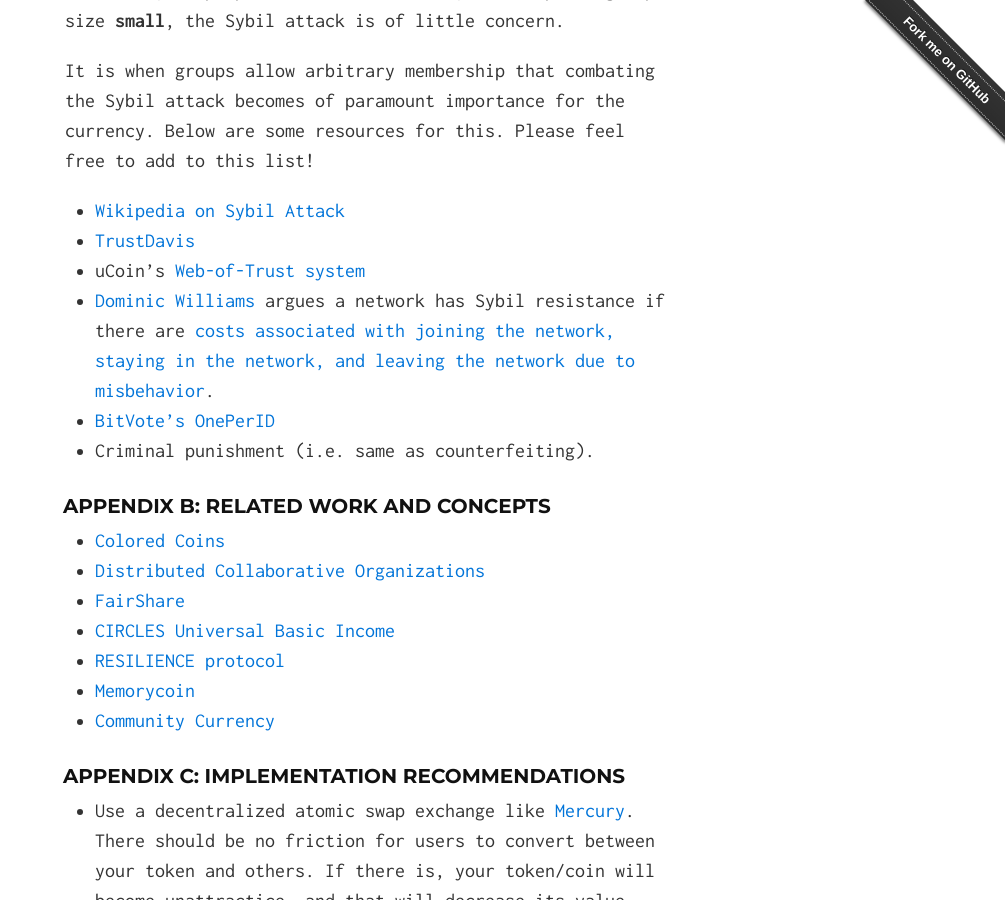
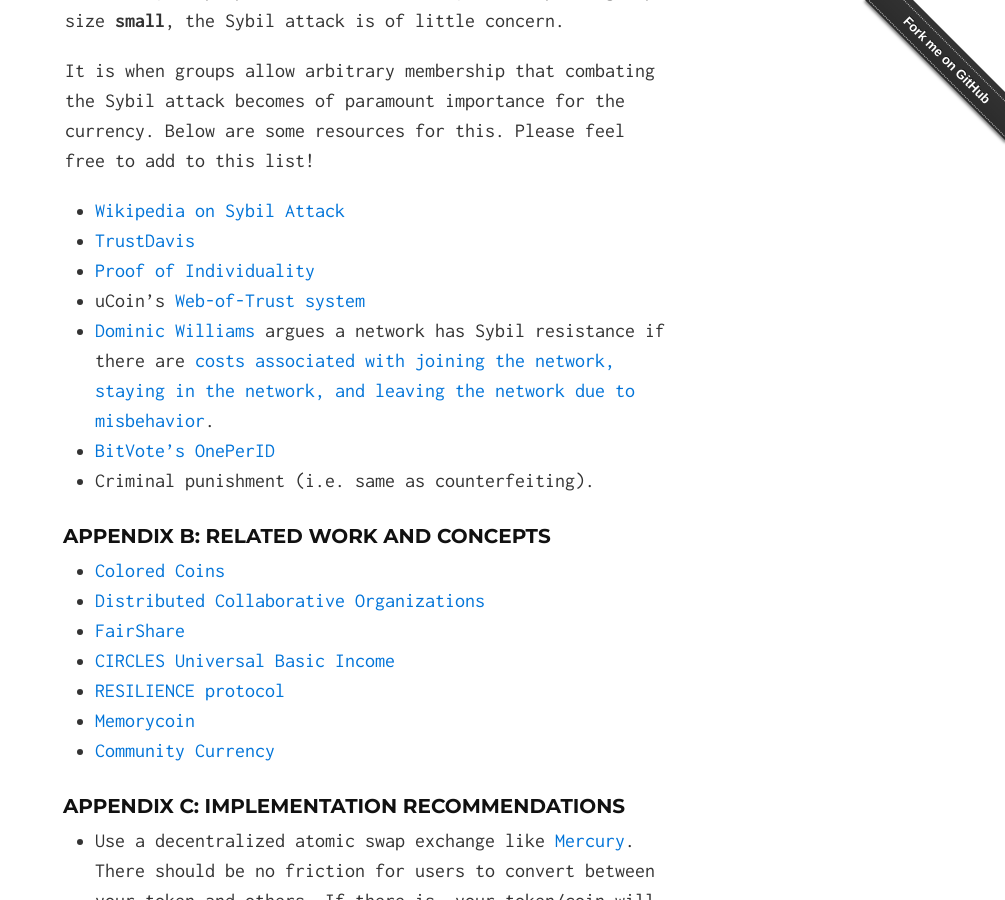
Before and after one commit to okTurtles/groupcurrency.org, a Jekyll site: the page built from index.md, in a window 1280 px wide and 900 px high, scrolled down 5064 px. Shown: the whole window, without its empty margins (275-1280 px from the left). Built offline with Jekyll 4.4.1, drawn with Linux system fonts in a browser that asks for light colours; comment, search, counter and statistics services are not loaded.

Commit message:
Added Proof of Individuality to Sybil mitigations section.

```diff
--- a/index.md
+++ b/index.md
@@ -152,6 +152,7 @@ It is when groups allow arbitrary membership that combating the Sybil attack bec
 
 - [Wikipedia on Sybil Attack](https://en.wikipedia.org/wiki/Sybil_attack#Prevention)
 - [TrustDavis](http://trustdavis.io)
+- [Proof of Individuality](https://github.com/d11e9/poi)
 - uCoin's [Web-of-Trust system](https://github.com/ucoin-io/ucoin/issues/65)
 - [Dominic Williams](https://twitter.com/dominic_w) argues a network has Sybil resistance if there are [costs associated with joining the network, staying in the network, and leaving the network due to misbehavior](https://drive.google.com/file/d/0B9a1K-U2gZ2KN3pYSXF6bXF0QTg/view).
 - [BitVote's OnePerID](https://github.com/BitVote/bitvote.github.io/wiki/OnePerID)
```
